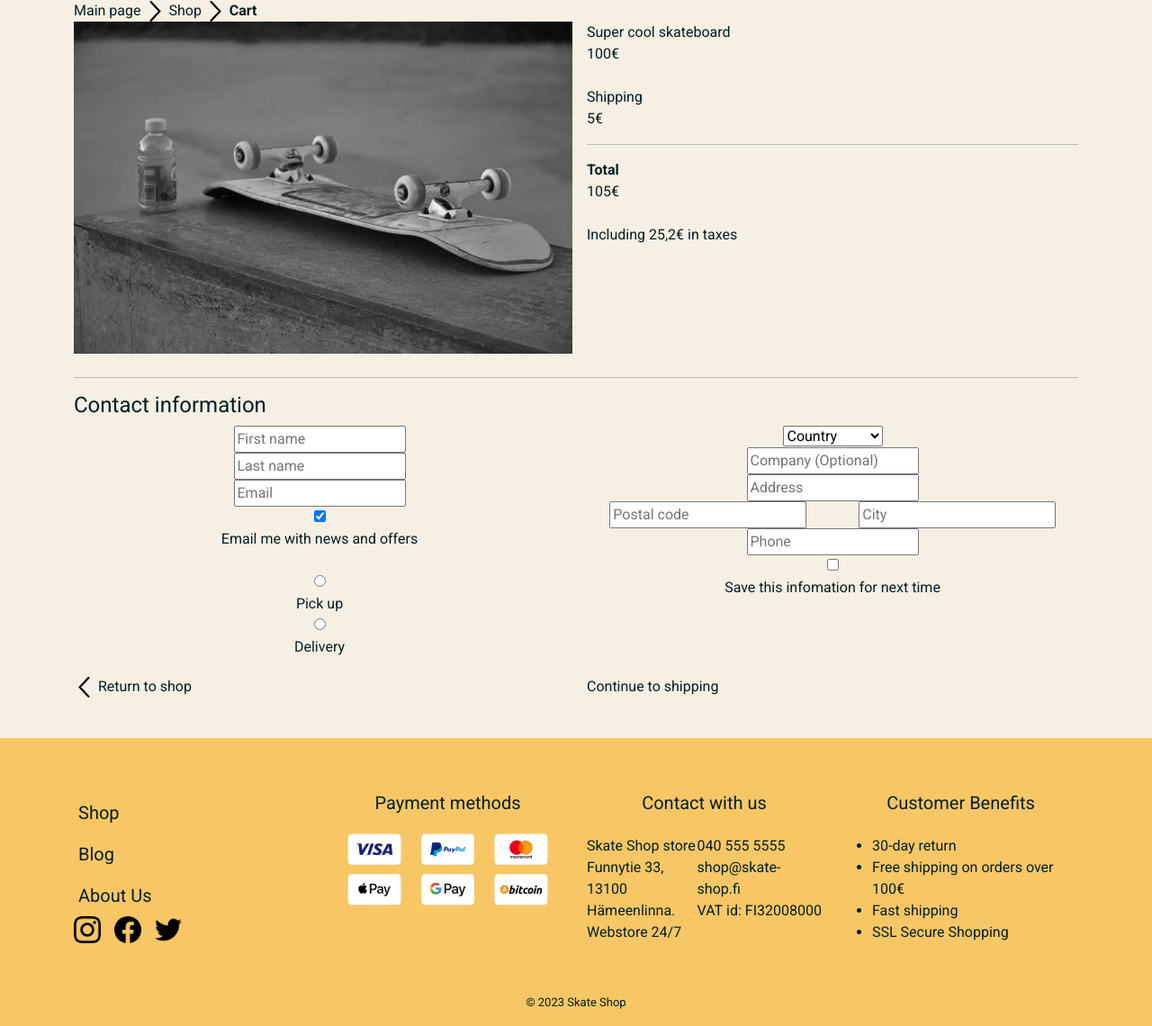
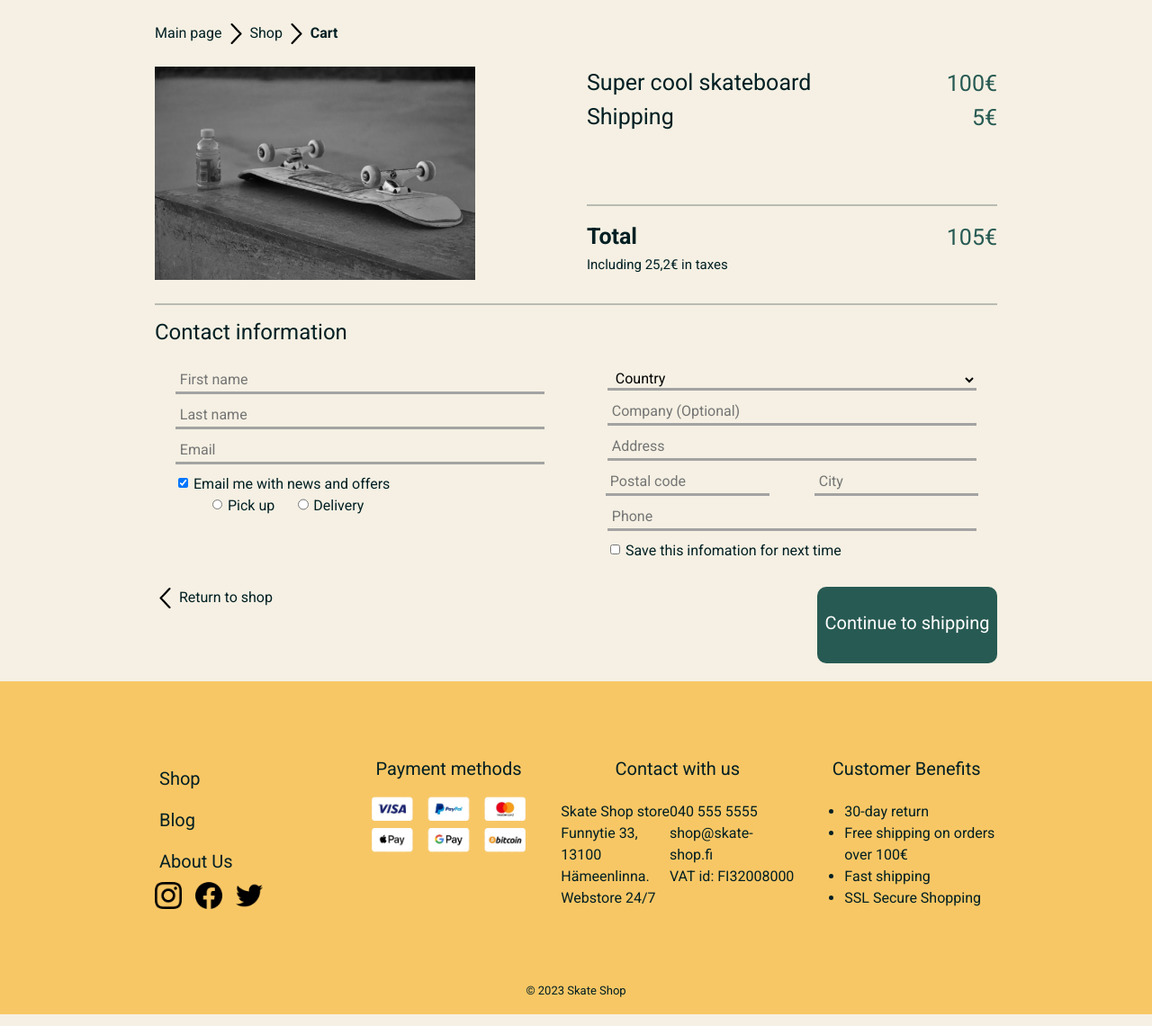
Before and after one commit to MilkyWay2k/T2-Web-Programming, a PHP site: page /cart.html in a window 1280 px wide. Shown: the part 119-1259 px from the top of the page at 90% size. Run offline with PHP 8.4, Linux system fonts and the light colour scheme.

Commit message:
fixed css files to make them work properly with new folder

```diff
--- a/Payment-last-page.html
+++ b/Payment-last-page.html
@@ -7,9 +7,9 @@
     <meta name="viewport" content="width=device-width, initial-scale=1.0">
     <link href="https://cdn.jsdelivr.net/npm/bootstrap@5.3.0-alpha1/dist/css/bootstrap.min.css" rel="stylesheet"
         integrity="sha384-GLhlTQ8iRABdZLl6O3oVMWSktQOp6b7In1Zl3/Jr59b6EGGoI1aFkw7cmDA6j6gD" crossorigin="anonymous">
-    <link rel="stylesheet" href="style.css">
-    <link rel="stylesheet" href="style-Andrei.css">
-    <link rel="stylesheet" href="style-Andrei-payment-last-p.css">
+    <link rel="stylesheet" href="css/style.css">
+    <link rel="stylesheet" href="css/style-Andrei.css">
+    <link rel="stylesheet" href="css/style-Andrei-payment-last-p.css">
     <link rel="preconnect" href="https://fonts.gstatic.com">
     <link href="https://fonts.googleapis.com/css2?family=Roboto:wght@400;700&display=swap" rel="stylesheet">
     <title>Skate Shop - Payment</title>
--- a/ReadMore1.html
+++ b/ReadMore1.html
@@ -7,9 +7,9 @@
   <meta name="viewport" content="width=device-width, initial-scale=1.0">
   <link href="https://cdn.jsdelivr.net/npm/bootstrap@5.3.0-alpha1/dist/css/bootstrap.min.css" rel="stylesheet"
     integrity="sha384-GLhlTQ8iRABdZLl6O3oVMWSktQOp6b7In1Zl3/Jr59b6EGGoI1aFkw7cmDA6j6gD" crossorigin="anonymous">
-  <link rel="stylesheet" href="style.css">
-  <link rel="stylesheet" href="style-Andrei.css">
-  <link rel="stylesheet" href="style-Arsenii.css">
+  <link rel="stylesheet" href="css/style.css">
+  <link rel="stylesheet" href="css/style-Andrei.css">
+  <link rel="stylesheet" href="css/style-Arsenii.css">
   <link rel="preconnect" href="https://fonts.gstatic.com">
   <link href="https://fonts.googleapis.com/css2?family=Roboto:wght@400;700&display=swap" rel="stylesheet">
   <title>Skate Shop - Skateparks under the magnifying</title>
--- a/blog.html
+++ b/blog.html
@@ -7,9 +7,9 @@
   <meta name="viewport" content="width=device-width, initial-scale=1.0">
   <link href="https://cdn.jsdelivr.net/npm/bootstrap@5.3.0-alpha1/dist/css/bootstrap.min.css" rel="stylesheet"
     integrity="sha384-GLhlTQ8iRABdZLl6O3oVMWSktQOp6b7In1Zl3/Jr59b6EGGoI1aFkw7cmDA6j6gD" crossorigin="anonymous">
-  <link rel="stylesheet" href="style.css">
-  <link rel="stylesheet" href="style-Arsenii.css">
-  <link rel="stylesheet" href="style-Andrei.css">
+  <link rel="stylesheet" href="css/style.css">
+  <link rel="stylesheet" href="css/style-Arsenii.css">
+  <link rel="stylesheet" href="css/style-Andrei.css">
   <link rel="preconnect" href="https://fonts.gstatic.com">
   <link href="https://fonts.googleapis.com/css2?family=Roboto:wght@400;700&display=swap" rel="stylesheet">
   <title>Skate Shop - Blog</title>
--- a/cart.html
+++ b/cart.html
@@ -7,9 +7,9 @@
     <meta name="viewport" content="width=device-width, initial-scale=1.0">
     <link href="https://cdn.jsdelivr.net/npm/bootstrap@5.3.0-alpha1/dist/css/bootstrap.min.css" rel="stylesheet"
         integrity="sha384-GLhlTQ8iRABdZLl6O3oVMWSktQOp6b7In1Zl3/Jr59b6EGGoI1aFkw7cmDA6j6gD" crossorigin="anonymous">
-    <link rel="stylesheet" href="style.css">
-    <link rel="stylesheet" href="cart.css">
-    <link rel="stylesheet" href="style-Andrei.css">
+    <link rel="stylesheet" href="css/style.css">
+    <link rel="stylesheet" href="css/cart.css">
+    <link rel="stylesheet" href="css/style-Andrei.css">
     <link rel="preconnect" href="https://fonts.gstatic.com">
     <link href="https://fonts.googleapis.com/css2?family=Roboto:wght@400;700&display=swap" rel="stylesheet">
     <title>Skate Shop - Cart</title>
--- /dev/null
+++ b/css/cart.css
@@ -0,0 +1,116 @@
+.thumbnail{
+    width: 100%;
+    min-width: 375px;
+    height: 100%;
+    padding-right: 100px;
+}
+
+/*Thumbnail size fix for responsiveness*/
+@media (max-width:550px){
+    .thumbnail{
+        min-width: 100%;
+    }
+}
+/*Bootstrap md breakpoint*/
+@media (max-width:768px){
+    .thumbnail{
+        padding-right: 0;
+        display: block;
+        margin-left: auto;
+        margin-right: auto;
+    }
+}
+
+.row{
+    margin-top: 25px;
+}
+
+.container{
+    width: 75%;
+    max-width: 1800px;
+}
+
+.prices {
+    position: relative;
+    height: 100%;
+    width: 100%;
+    min-height: 200px;
+    font-size: 25px;
+}
+
+.title {
+    max-width: 75%;
+    float: left;
+    line-height: 35px;
+}
+
+.subtext {
+    font-size: 15px;
+}
+
+.total {
+    position: absolute;
+    bottom: 0;
+    width: 100%;
+}
+
+.amount {
+    float: right;
+    color: #275A53;
+}
+
+hr{
+    border: 1px solid #001F23;
+}
+
+/*Contact Form*/
+form{
+    width: 100%;
+}
+
+input, select{
+    width: 90%;
+    margin-bottom: 10px;
+    padding-left: 5px;
+    border: none;
+    background-color: #F5F0E3;
+    border-bottom: solid #a3a3a3;
+}
+
+.box{
+    float: left;
+    margin-left: 25px;
+}
+
+.box-text{
+    float: left;
+    margin-left: 5px;
+    max-width: 75%;
+}
+
+a{
+    text-decoration: none;
+    color: #001F23;
+}
+
+.continue-button{
+    float: right;
+    background-color: #275A53;
+    color: white;
+    width: 200px;
+    height: 85px;
+    border-radius: 10px;
+    text-align: center;
+    padding-top: 25px;
+    font-size: 20px;
+}
+
+.button-link:hover{
+    text-decoration: none;
+}
+
+@media (max-width:576px){
+    .continue-button{
+        float: left;
+    }
+}
--- a/style-Andrei.css
+++ b/css/style-Andrei.css
@@ -6,14 +6,14 @@
     display: block;
     width: 395px;
     height: 103px;
-    background: url(images/LogoBig.png);
+    background: url(../images/LogoBig.png);
 }
 
 @media screen and (max-width: 768px) {
     .navbar-brand {
         width: 111px;
         height: 101px;
-        background: url(images/LogoSmall.png);
+        background: url(../images/LogoSmall.png);
     }
 }
 
--- a/index.html
+++ b/index.html
@@ -7,8 +7,8 @@
   <meta name="viewport" content="width=device-width, initial-scale=1.0">
   <link href="https://cdn.jsdelivr.net/npm/bootstrap@5.3.0-alpha1/dist/css/bootstrap.min.css" rel="stylesheet"
     integrity="sha384-GLhlTQ8iRABdZLl6O3oVMWSktQOp6b7In1Zl3/Jr59b6EGGoI1aFkw7cmDA6j6gD" crossorigin="anonymous">
-  <link rel="stylesheet" href="style.css">
-  <link rel="stylesheet" href="style-Andrei.css">
+  <link rel="stylesheet" href="css/style.css">
+  <link rel="stylesheet" href="css/style-Andrei.css">
   <link rel="preconnect" href="https://fonts.gstatic.com">
   <link href="https://fonts.googleapis.com/css2?family=Roboto:wght@400;700&display=swap" rel="stylesheet">
   <title>Skate Shop - Home Page</title>
--- a/product_page.html
+++ b/product_page.html
@@ -8,11 +8,11 @@
   <link rel="stylesheet" href="https://cdnjs.cloudflare.com/ajax/libs/font-awesome/6.2.1/css/all.min.css    ">
   <link href="https://cdn.jsdelivr.net/npm/bootstrap@5.3.0-alpha1/dist/css/bootstrap.min.css" rel="stylesheet"
     integrity="sha384-GLhlTQ8iRABdZLl6O3oVMWSktQOp6b7In1Zl3/Jr59b6EGGoI1aFkw7cmDA6j6gD" crossorigin="anonymous">
-  <link rel="stylesheet" href="style.css">
-  <link rel="stylesheet" href="style-Andrei.css">
+  <link rel="stylesheet" href="css/style.css">
+  <link rel="stylesheet" href="css/style-Andrei.css">
   <link rel="preconnect" href="https://fonts.gstatic.com">
   <link href="https://fonts.googleapis.com/css2?family=Roboto:wght@400;700&display=swap" rel="stylesheet">
-  <link rel="stylesheet" href="shop.css">
+  <link rel="stylesheet" href="css/shop.css">
   <title>Skate Shop - Super coooool skateboard</title>
 
   <link rel = "icon" href = "images/Skatefavicon-16x16.png" type = "image/x-icon">
```
Also changed, not shown: Shipment.html (+4 -4 lines), shop.html (+4 -5 lines), css/shop.css (renamed from shop.css), css/style-Andrei-payment-last-p.css (renamed from style-Andrei-payment-last-p.css), css/style-Arsenii.css (renamed from style-Arsenii.css), css/style.css (renamed from style.css), partials/footer.php (added), partials/header.php (added).
